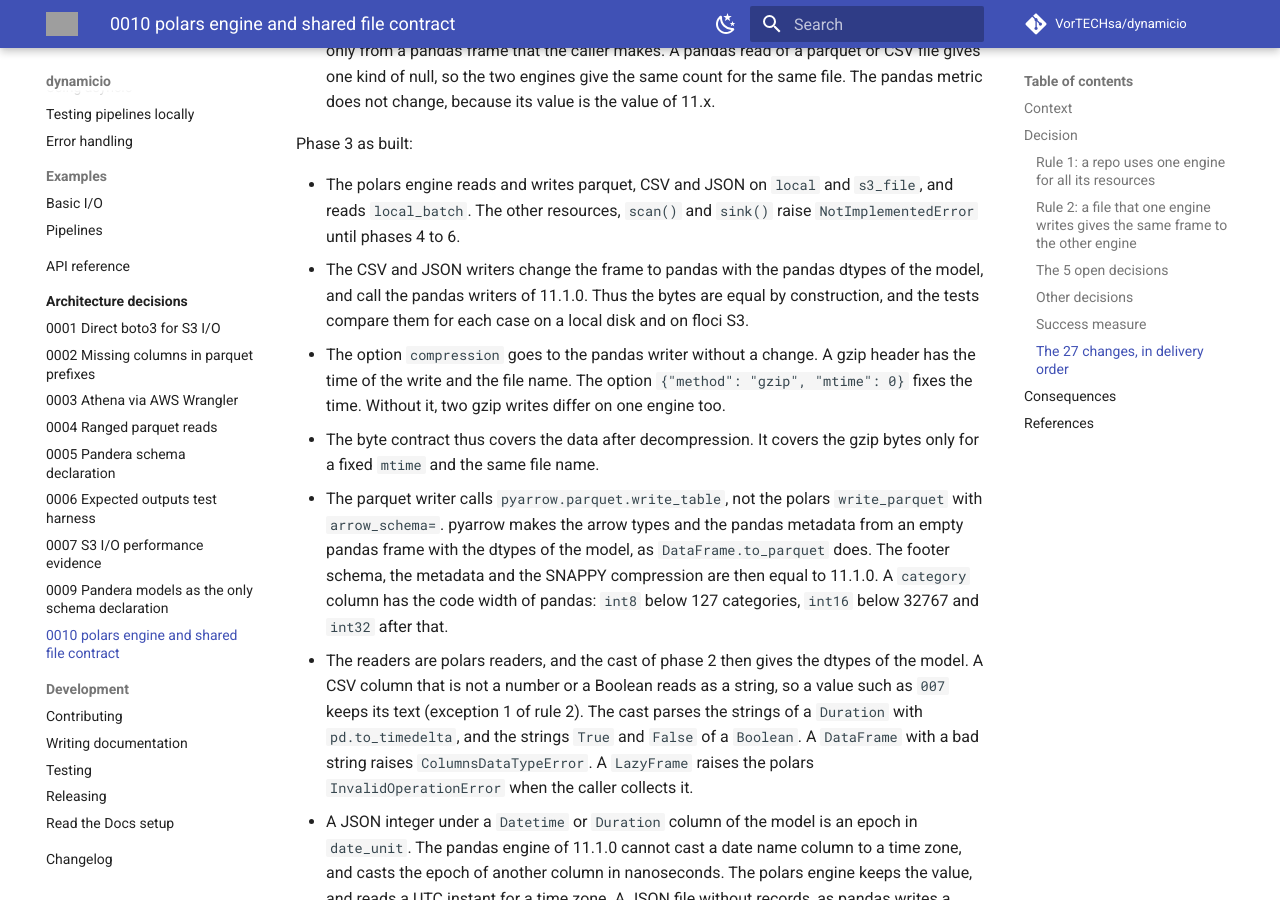
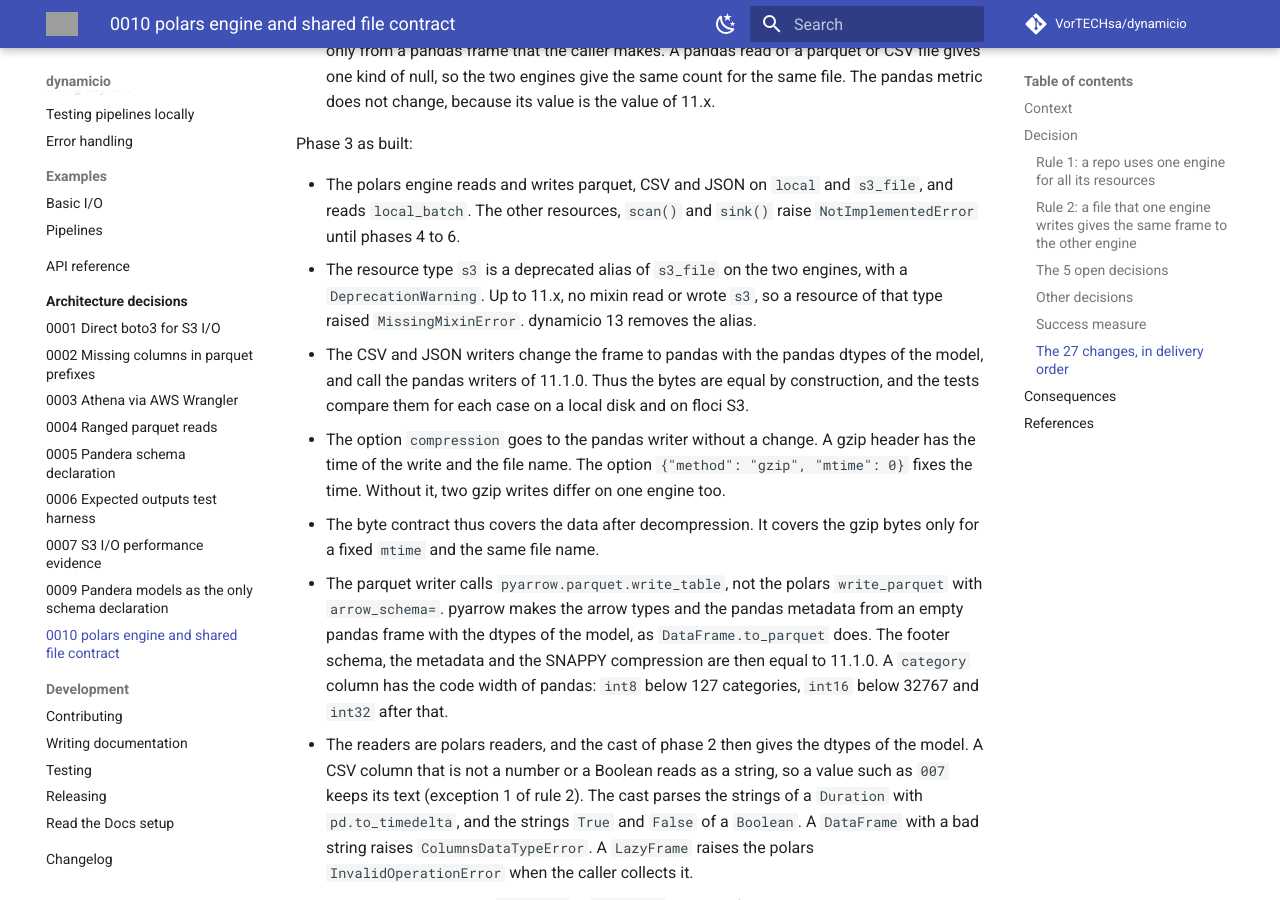
Before and after one commit to VorTECHsa/dynamicio, an MkDocs documentation site: the page built from docs/adr/0010-polars-engine-and-shared-file-contract.md, in a window 1280 px wide and 900 px high, scrolled down 10622 px. Built offline with MkDocs 1.6.1 and Material for MkDocs 9.7.7, drawn with Linux system fonts in a browser that asks for light colours; comment, search, counter and statistics services are not loaded; grey boxes are pictures that could not be loaded.

Commit message:
docs(RND-25353): add the s3 type alias to ADR 0010

```diff
--- a/docs/adr/0010-polars-engine-and-shared-file-contract.md
+++ b/docs/adr/0010-polars-engine-and-shared-file-contract.md
@@ -282,6 +282,8 @@ Phase 3 as built:
 
 - The polars engine reads and writes parquet, CSV and JSON on `local` and `s3_file`, and reads `local_batch`. The other resources, `scan()` and `sink()`
   raise `NotImplementedError` until phases 4 to 6.
+- The resource type `s3` is a deprecated alias of `s3_file` on the two engines, with a `DeprecationWarning`. Up to 11.x, no mixin read or wrote
+  `s3`, so a resource of that type raised `MissingMixinError`. dynamicio 13 removes the alias.
 - The CSV and JSON writers change the frame to pandas with the pandas dtypes of the model, and call the pandas writers of 11.1.0. Thus the bytes are equal by
   construction, and the tests compare them for each case on a local disk and on floci S3.
   - The option `compression` goes to the pandas writer without a change. A gzip header has the time of the write and the file name.
```
